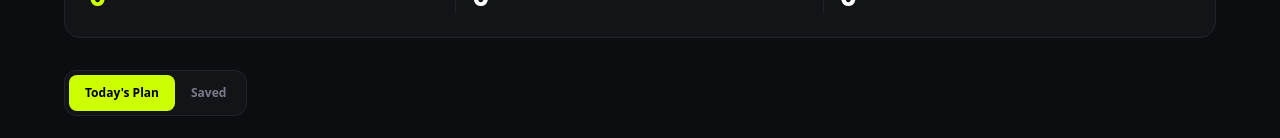
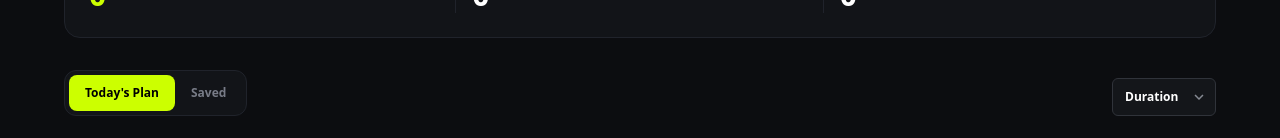
Before and after one commit to abdulkader02/A6-Fit-Log, a Next.js app: page /my-plan in a window 1280 px wide. Shown: the part 261-399 px from the top of the page. Built offline with nearby package versions, Linux system fonts and the light colour scheme.

Commit message:
Complete added sort by

```diff
--- a/src/app/workouts/[id]/page.tsx
+++ b/src/app/workouts/[id]/page.tsx
@@ -1,3 +1,4 @@
+import { notFound } from "next/navigation";
 import WorkoutDetails from "@/components/workout-details/WorkoutDetails";
 
 const WorkoutDetailsPage = async ({
@@ -7,10 +8,12 @@ const WorkoutDetailsPage = async ({
 }) => {
   const { id } = await params;
 
-  const response = await fetch(`https://api.abcz.workers.dev/api/fitlog/${id}`);
+  const response = await fetch(
+    `https://api.abcz.workers.dev/api/fitlog/${id}`
+  );
 
   if (!response.ok) {
-    throw new Error("Workout not found");
+    notFound();
   }
 
   const workout = await response.json();
--- a/src/components/homepage/Banner.tsx
+++ b/src/components/homepage/Banner.tsx
@@ -6,9 +6,9 @@ import bannerImg from "@/assets/banner.png";
 const Banner = () => {
   return (
     <section className="mx-auto mt-6 w-full px-4 sm:mt-8 sm:px-6 lg:mt-10">
-      <div className="relative mx-auto min-h-[520px] w-full overflow-hidden rounded-2xl bg-[#15171D] px-6 py-10 sm:min-h-[500px] sm:px-10 md:px-12 lg:min-h-[400px] lg:px-16 lg:py-0">
+      <div className="relative mx-auto min-h-130 w-full overflow-hidden rounded-2xl bg-[#15171D] px-6 py-10 sm:min-h-125 sm:px-10 md:px-12 lg:min-h-100 lg:px-16 lg:py-0">
 
-        <div className="grid h-full min-h-[460px] items-center lg:grid-cols-2 lg:min-h-[400px]">
+        <div className="grid h-full min-h-115 items-center lg:grid-cols-2 lg:min-h-100">
 
           {/* Left Content */}
           <div className="z-10 max-w-2xl">
@@ -24,8 +24,8 @@ const Banner = () => {
             </h1>
 
             <p className="mt-5 max-w-xl text-sm leading-6 text-gray-400 sm:text-base">
-              FitLog is a dark, no-nonsense gym companion: pick a lift, lock it <br />
-              into today's plan, and watch the week's work add up.
+              FitLog is a dark, no-nonsense gym companion: pick a lift, lock it
+              into today&apos;s plan, and watch the week&apos;s work add up.
             </p>
 
             <Link
--- a/src/components/homepage/WorkoutLibrary.tsx
+++ b/src/components/homepage/WorkoutLibrary.tsx
@@ -20,7 +20,10 @@ const WorkoutCard = ({ workout }: WorkoutCardProps) => {
           <Image
             src={workout.image}
             alt={workout.name}
+            // width={900}
+            // height={700}
             fill
+
             className="object-cover transition duration-300 group-hover:scale-105"
           />
         </div>
--- a/src/components/my-plan/MyPlanDetails.tsx
+++ b/src/components/my-plan/MyPlanDetails.tsx
@@ -2,6 +2,7 @@
 
 import { useContext, useState } from "react";
 import Link from "next/link";
+import { MdKeyboardArrowDown } from "react-icons/md";
 
 import PlanWorkoutCard from "@/components/my-plan/PlanWorkoutCard";
 import { WorkoutContext } from "@/context/WorkoutProvider";
@@ -16,8 +17,28 @@ const MyPlanDetails = () => {
 
   const [activeTab, setActiveTab] = useState<"today" | "saved">("today");
 
+  // Sort state
+  const [sortBy, setSortBy] = useState("duration");
+
   // Show Today's Plan or Saved workouts
   const workouts = activeTab === "today" ? plan : saved;
+
+  // Sort workouts
+  const sortedWorkouts = [...workouts].sort((a, b) => {
+    if (sortBy === "duration") {
+      return a.duration - b.duration;
+    }
+
+    if (sortBy === "calories") {
+      return a.caloriesBurned - b.caloriesBurned;
+    }
+
+    if (sortBy === "rating") {
+      return b.rating - a.rating;
+    }
+
+    return 0;
+  });
 
   // Today's Plan metrics
   const totalExercises = plan.length;
@@ -94,8 +115,10 @@ const MyPlanDetails = () => {
 
         </div>
 
-        {/* Tabs */}
-        <div className="mt-8">
+        {/* Tabs + Sort */}
+        <div className="mt-8 flex flex-col gap-3 sm:flex-row sm:items-center sm:justify-between">
+
+          {/* Tabs */}
           <div className="inline-flex w-full rounded-xl border border-[#20232b] bg-[#121418] p-1 sm:w-auto">
 
             {/* Today's plan */}
@@ -123,12 +146,45 @@ const MyPlanDetails = () => {
             </button>
 
           </div>
+
+          {/* Sort By */}
+          <div className="relative self-end">
+            <select
+              value={sortBy}
+              onChange={(e) => setSortBy(e.target.value)}
+              className="
+                appearance-none rounded-md
+                border border-[#30333a]
+                bg-[#14161a]
+                py-2.5 pl-3 pr-9
+                text-xs font-bold
+                text-white
+                outline-none
+                focus:border-[#ccff00]
+              "
+            >
+              <option value="duration">Duration</option>
+              <option value="calories">Calories</option>
+              <option value="rating">Rating</option>
+            </select>
+
+            <MdKeyboardArrowDown
+              size={18}
+              className="
+                pointer-events-none
+                absolute right-2 top-1/2
+                -translate-y-1/2
+                text-[#858992]
+              "
+            />
+          </div>
+
         </div>
 
         {/* Workouts */}
         <div className="mt-6">
 
-          {workouts.length === 0 ? (
+          {sortedWorkouts.length === 0 ? (
             <div className="flex min-h-75 flex-col items-center justify-center rounded-2xl border border-dashed border-[#20232b] bg-[#121418]/50 px-5 text-center">
 
               <h2 className="text-xl font-black uppercase">
@@ -150,7 +206,7 @@ const MyPlanDetails = () => {
           ) : (
             <div className="flex flex-col gap-4">
 
-              {workouts.map((workout) => (
+              {sortedWorkouts.map((workout) => (
                 <PlanWorkoutCard
                   key={workout.id}
                   workout={workout}
--- a/src/components/my-plan/PlanWorkoutCard.tsx
+++ b/src/components/my-plan/PlanWorkoutCard.tsx
@@ -3,8 +3,10 @@
 import Image from "next/image";
 import Link from "next/link";
 import toast from "react-hot-toast";
+import { useContext } from "react";
 
 import { IWorkout } from "@/types/workout.type";
+import { WorkoutContext } from "@/context/WorkoutProvider";
 
 import {
   MdAccessTime,
@@ -25,7 +27,12 @@ const PlanWorkoutCard = ({
   onRemove,
   isSaved,
 }: PlanWorkoutCardProps) => {
+  const { markAsDone, completedIds } = useContext(WorkoutContext);
+
+  const isCompleted = completedIds.includes(workout.id);
+
   const handleDone = () => {
+    markAsDone(workout.id);
     toast.success(`${workout.name} marked as done!`);
   };
 
@@ -40,24 +47,17 @@ const PlanWorkoutCard = ({
         flex w-full flex-col gap-4
         rounded-2xl border border-[#20232b]
         bg-[#121418] p-4
-
         sm:p-5
-
         md:flex-row md:items-center md:gap-5
-
         lg:gap-6 lg:p-5
       "
     >
-      {/* Image */}
       <div
         className="
           relative h-48 w-full shrink-0
           overflow-hidden rounded-xl
-
           sm:h-52
-
           md:h-24 md:w-32
-
           lg:h-28 lg:w-40
         "
       >
@@ -74,14 +74,8 @@ const PlanWorkoutCard = ({
         />
       </div>
 
-      {/* Workout Information */}
       <div className="min-w-0 flex-1">
-        <h2
-          className="
-             text-lg font-black uppercase text-white
-            sm:text-xl
-          "
-        >
+        <h2 className="text-lg font-black uppercase text-white sm:text-xl">
           {workout.name}
         </h2>
 
@@ -89,23 +83,17 @@ const PlanWorkoutCard = ({
           {workout.equipment}
         </p>
 
-        {/* Stats */}
         <div
           className="
             mt-4 flex flex-wrap items-center gap-x-4 gap-y-2
             text-[11px] text-[#9b9da5]
           "
         >
-          {/* Duration */}
           <div className="flex items-center gap-1">
-            <MdAccessTime
-              size={16}
-              className="text-[#ccff00]"
-            />
+            <MdAccessTime size={16} className="text-[#ccff00]" />
             <span>{workout.duration} min</span>
           </div>
 
-          {/* Calories */}
           <div className="flex items-center gap-1">
             <MdLocalFireDepartment
               size={16}
@@ -114,26 +102,19 @@ const PlanWorkoutCard = ({
             <span>{workout.caloriesBurned} cal</span>
           </div>
 
-          {/* Rating */}
           <div className="flex items-center gap-1">
-            <MdStar
-              size={16}
-              className="text-[#ccff00]"
-            />
+            <MdStar size={16} className="text-[#ccff00]" />
             <span>{workout.rating}</span>
           </div>
         </div>
       </div>
 
-      {/* Actions */}
       <div
         className="
           flex w-full flex-wrap items-center gap-2
-
           md:w-auto md:shrink-0 md:flex-nowrap
         "
       >
-        {/* View Details */}
         <Link
           href={`/workouts/${workout.id}`}
           className="
@@ -143,36 +124,38 @@ const PlanWorkoutCard = ({
             text-[#ccff00]
             transition hover:bg-[#ccff00]
             hover:text-black
-
             sm:flex-none
           "
         >
           View Details
         </Link>
 
-        {/* Mark as Done - Today's Plan only */}
         {!isSaved && (
           <button
             onClick={handleDone}
-            className="
+            disabled={isCompleted}
+            className={`
               flex flex-1 items-center justify-center
-              gap-1 rounded-md bg-[#ccff00]
+              gap-1 rounded-md
               px-4 py-2.5
               text-[10px] font-black uppercase
-              text-black transition
-              hover:bg-[#b8e600]
-
+              transition
               sm:flex-none
-            "
+              ${
+                isCompleted
+                  ? "cursor-default bg-[#25272d] text-[#ccff00]"
+                  : "bg-[#ccff00] text-black hover:bg-[#b8e600]"
+              }
+            `}
           >
             <MdCheck size={16} />
+
             <span className="whitespace-nowrap">
-              Mark as Done
+              {isCompleted ? "Done" : "Mark as Done"}
             </span>
           </button>
         )}
 
-        {/* Remove */}
         <button
           onClick={handleRemove}
           aria-label={`Remove ${workout.name}`}
--- a/src/context/WorkoutProvider.tsx
+++ b/src/context/WorkoutProvider.tsx
@@ -1,32 +1,40 @@
 "use client";
+
 import { IWorkout } from "@/types/workout.type";
 import React, { createContext, ReactNode, useState } from "react";
 
 interface WorkoutContextType {
   plan: IWorkout[];
   saved: IWorkout[];
+  completedIds: number[];
 
   addToPlan: (workout: IWorkout) => boolean;
   saveWorkout: (workout: IWorkout) => boolean;
 
   removeFromPlan: (id: number) => void;
   removeFromSaved: (id: number) => void;
+
+  markAsDone: (id: number) => void;
 }
 
 export const WorkoutContext = createContext<WorkoutContextType>({
   plan: [],
   saved: [],
+  completedIds: [],
 
   addToPlan: () => false,
   saveWorkout: () => false,
 
   removeFromPlan: () => {},
   removeFromSaved: () => {},
+
+  markAsDone: () => {},
 });
 
 const WorkoutProvider = ({ children }: { children: ReactNode }) => {
   const [plan, setPlan] = useState<IWorkout[]>([]);
   const [saved, setSaved] = useState<IWorkout[]>([]);
+  const [completedIds, setCompletedIds] = useState<number[]>([]);
 
   const addToPlan = (workout: IWorkout) => {
     if (plan.some((item) => item.id === workout.id)) {
@@ -60,13 +68,25 @@ const WorkoutProvider = ({ children }: { children: ReactNode }) => {
     );
   };
 
+  const markAsDone = (id: number) => {
+    setCompletedIds((currentIds) => {
+      if (currentIds.includes(id)) {
+        return currentIds;
+      }
+
+      return [...currentIds, id];
+    });
+  };
+
   const sharedData = {
     plan,
     saved,
+    completedIds,
     addToPlan,
     saveWorkout,
     removeFromPlan,
     removeFromSaved,
+    markAsDone,
   };
 
   return (
```
